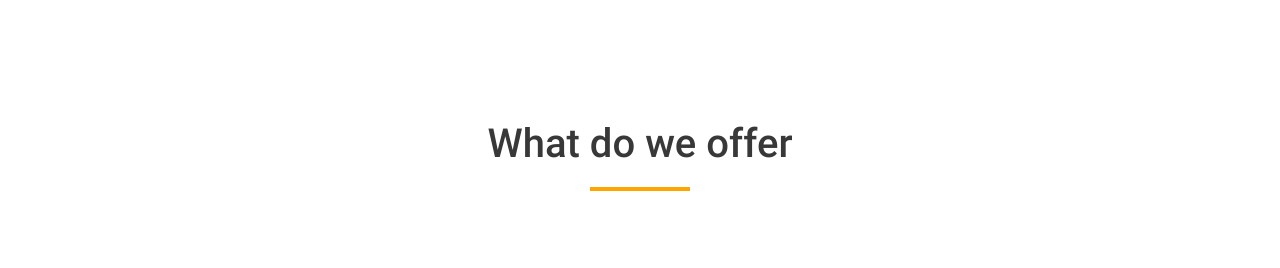
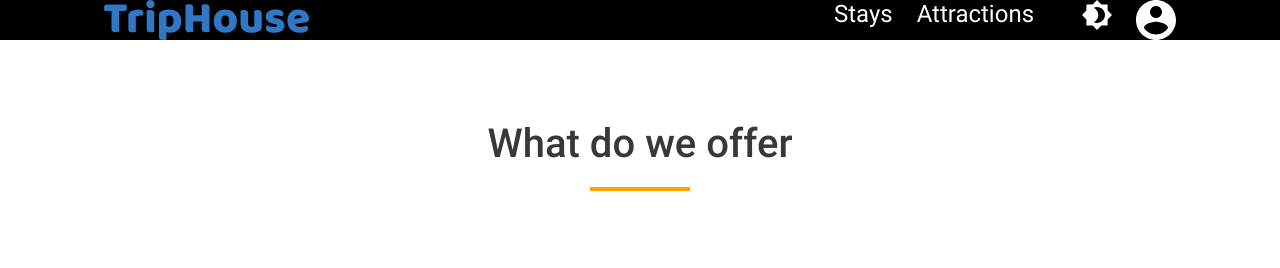
Before and after one commit to oiskritsky/If_html, a plain HTML site: page Triphouse-project/index.html in a window 1280 px wide. Shown: the top 268 px of the page. Drawn offline with Linux system fonts and the light colour scheme.

Commit message:
add header with logo and navigation

```diff
--- a/Triphouse-project/css/style.css
+++ b/Triphouse-project/css/style.css
@@ -68,6 +68,7 @@
 }
 
 body {
+	padding: 0px;
 	max-width: 1440px;
 	font-family: "Roboto";
 	font-style: normal;
@@ -76,8 +77,67 @@ body {
 	font-weight: normal;
 }
 
-header {
-	background: antiquewhite;
+.header {
+	margin: 0px auto;
+	max-width: 1440px;
+	width: 100%;
+	position: fixed;
+	background: black;
+}
+
+.header__wrapper {
+	display: flex;
+	flex-wrap: wrap;
+	align-items: flex-end;
+	justify-content: space-between;
+}
+
+.header__logo {
+	margin-left: 104px;
+	width: 205px;
+	height: 40px;
+}
+
+.header__nav {
+	margin-right: 104px;
+}
+.header__list {
+	display: flex;
+	flex-wrap: wrap;
+}
+
+.header__item {
+	margin-right: 24px;
+}
+
+.header__item:nth-child(2n) {
+	margin-right: 48px;
+}
+
+.header__item:nth-child(3n) {
+	width: 30px;
+	height: 30px;
+	margin-right: 24px;
+}
+
+.header__item:last-child {
+	width: 40px;
+	height: 40px;
+	margin-right: 0px;
+}
+
+.header__link {
+	font-size: 24px;
+	line-height: 28px;
+	text-align: center;
+	color: white;
+	text-decoration: none;
+}
+
+.header__link:hover,
+.header__link:focus,
+.header__link:active {
+	opacity: 0.75;
 }
 
 .main {
--- a/Triphouse-project/index.html
+++ b/Triphouse-project/index.html
@@ -9,8 +9,43 @@
 	</head>
 
 	<body>
-		<header></header>
 		<main>
+			<header class="header">
+				<div class="header__wrapper">
+					<div class="header__logo">
+						<a href="/" class="header__logo-link">
+							<img
+								src="/img/svg/logo.svg"
+								alt="TripHouse"
+								class="header_logo-pic"
+							/>
+						</a>
+					</div>
+					<nav class="header__nav">
+						<ul class="header__list">
+							<li class="header__item">
+								<a href="#!" class="header__link">Stays</a>
+							</li>
+							<li class="header__item">
+								<a href="#!" class="header__link">Attractions</a>
+							</li>
+							<li class="header__item">
+								<a href="#!" class="header__link">
+									<img src="/img/svg/Night/Night.svg" alt="night" />
+								</a>
+							</li>
+							<li class="header__item">
+								<a href="#!" class="header__link">
+									<img
+										src="./img/svg/AccountCircle/AccountCircle.svg"
+										alt="AcccountCircle"
+									/>
+								</a>
+							</li>
+						</ul>
+					</nav>
+				</div>
+			</header>
 			<section class="offer">
 				<div class="offer__wrapper">
 					<h1 class="offer__title">What do we offer</h1>
```
